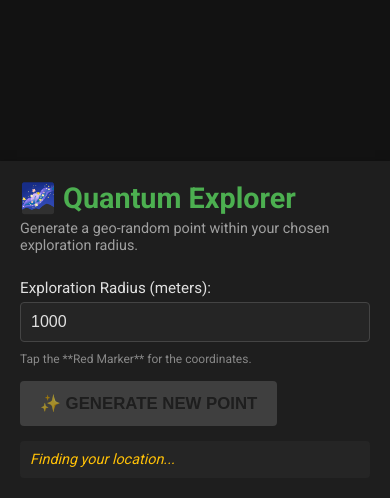
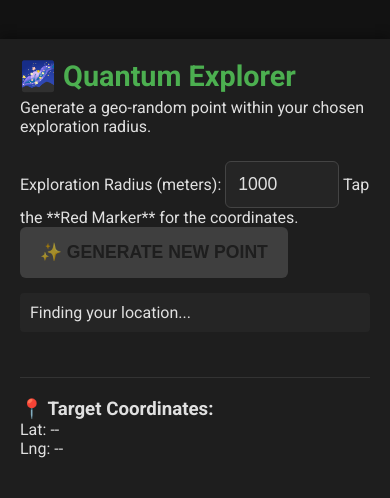
Before and after one commit to twistvale/RandomGeo, a plain HTML site: page index.html in a window 390 px wide. Shown: the part 346-844 px from the top of the page. Drawn offline with nearby package versions, Linux system fonts and the light colour scheme; a script that the page names is missing.

Commit message:
Update style.css

```diff
--- a/style.css
+++ b/style.css
@@ -20,7 +20,7 @@ body {
     color: var(--text-color);
     background-color: var(--background-color);
     height: 100vh;
-    overflow: hidden; /* Hide scrollbar */
+    overflow: hidden;
 }
 
 main {
@@ -28,7 +28,7 @@ main {
     height: 100%;
 }
 
-/* --- SIDEBAR STYLES --- */
+/* --- DESKTOP/DEFAULT STYLES (Sidebar on Left) --- */
 
 #sidebar {
     width: 350px;
@@ -41,6 +41,14 @@ main {
     z-index: 1000;
 }
 
+#map {
+    flex-grow: 1;
+    height: 100%;
+    min-width: 0;
+}
+
+/* --- FONT/CONTROL STYLES --- */
+
 header h1 {
     font-weight: 700;
     font-size: 1.8em;
@@ -48,50 +56,24 @@ header h1 {
     margin-bottom: 5px;
 }
 
-header p {
-    font-size: 0.9em;
-    color: #A0A0A0;
-}
-
-/* --- CONTROLS AND INPUTS --- */
-
-.input-group {
-    display: flex;
-    flex-direction: column;
-    gap: 5px;
-    margin-bottom: 15px;
-}
-
-label {
-    font-weight: 400;
-    font-size: 0.95em;
-}
-
+/* Inputs and Buttons are larger for easy mobile tapping */
 input[type="number"] {
-    padding: 10px;
+    padding: 12px;
     border: 1px solid #444;
     background-color: #252525;
     color: var(--text-color);
-    border-radius: 4px;
-    font-size: 1em;
+    border-radius: 6px; /* Slightly rounder for mobile */
+    font-size: 1.1em;
 }
-
-.input-description {
-    font-size: 0.75em;
-    color: #888;
-    margin-top: 5px;
-}
-
-/* --- BUTTONS --- */
 
 #generateBtn {
     background-color: var(--primary-color);
     color: var(--surface-color);
-    padding: 12px 20px;
+    padding: 15px 20px; /* Bigger tap area */
     border: none;
-    border-radius: 4px;
+    border-radius: 6px;
     cursor: pointer;
-    font-size: 1.05em;
+    font-size: 1.1em;
     font-weight: 700;
     transition: background-color 0.2s, opacity 0.2s;
     text-transform: uppercase;
@@ -107,7 +89,7 @@ input[type="number"] {
     opacity: 0.6;
 }
 
-/* --- STATUS AND RESULTS --- */
+/* --- RESULTS STYLES --- */
 
 #status-box {
     margin-top: 15px;
@@ -116,63 +98,35 @@ input[type="number"] {
     background-color: #252525;
 }
 
-#status {
-    font-style: italic;
-    font-size: 0.9em;
-}
-
-.status-loading {
-    color: var(--loading-color);
-}
-
-.status-error {
-    color: var(--error-color);
-}
-
 #results-display {
     margin-top: 20px;
     padding: 20px 0;
     border-top: 1px solid #333;
 }
 
-#results-display h3 {
-    color: var(--primary-color);
-    margin-bottom: 10px;
-}
-
-#results-lat, #results-lng {
-    font-family: monospace;
-    font-size: 1.1em;
-    padding: 3px 0;
-}
-
-/* --- MAP STYLES --- */
-
-#map {
-    flex-grow: 1;
-    height: 100%;
-    min-width: 0; /* Necessary for flex-grow to work properly */
-}
 
 /* --- MEDIA QUERIES (Mobile Responsiveness) --- */
 
 @media (max-width: 768px) {
+    body {
+        overflow-y: auto; /* Allow scrolling on the body for mobile */
+    }
     main {
         flex-direction: column;
     }
 
+    /* MAP STYLES FOR MOBILE: takes up top 60% of viewport */
+    #map {
+        width: 100%;
+        height: 60vh;
+        order: 1;
+    }
+
+    /* SIDEBAR STYLES FOR MOBILE: takes up bottom 40% and scrolls */
     #sidebar {
         width: 100%;
         padding: 20px;
-        order: 2; /* Move sidebar below map on small screens */
-    }
-
-    #map {
-        order: 1;
-        height: 60vh; /* Map takes up 60% of viewport height */
-    }
-
-    #results-display {
-        display: none; /* Hide detailed results on small screens for brevity */
+        order: 2;
+        box-shadow: 0 -4px 10px rgba(0, 0, 0, 0.3);
     }
 }
```
